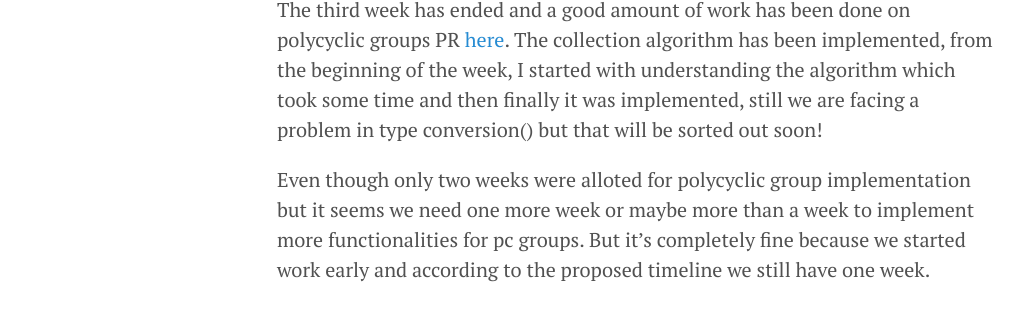
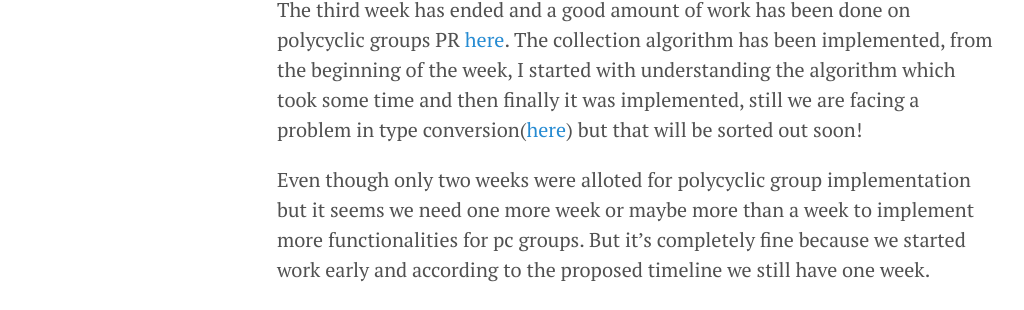
Before and after one commit to divyanshu132/divyanshu132.github.io, a Jekyll site: the page built from _posts/2019-06-17-gsoc-week-3.md, in a window 1280 px wide. Shown: the part 237-547 px from the top of the page, without its empty margins (3-1027 px from the left). Built offline with Jekyll 4.4.1, drawn with Linux system fonts in a browser that asks for light colours; comment, search, counter and statistics services are not loaded.

Commit message:
week-3-updates

```diff
--- a/_posts/2019-06-17-gsoc-week-3.md
+++ b/_posts/2019-06-17-gsoc-week-3.md
@@ -5,7 +5,7 @@ comments: true
 tags: [ gsoc, Sympy]
 ---
 
-The third week has ended and a good amount of work has been done on polycyclic groups PR [here](). The collection algorithm has been implemented, from the beginning of the week, I started with understanding the algorithm which took some time and then finally it was implemented, still we are facing a problem in type conversion() but that will be sorted out soon!
+The third week has ended and a good amount of work has been done on polycyclic groups PR [here](https://github.com/sympy/sympy/pull/16991). The collection algorithm has been implemented, from the beginning of the week, I started with understanding the algorithm which took some time and then finally it was implemented, still we are facing a problem in type conversion([here](https://github.com/sympy/sympy/pull/16991#discussion_r294054681)) but that will be sorted out soon!
 
 Even though only two weeks were alloted for polycyclic group implementation but it seems we need one more week or maybe more than a week to implement more functionalities for pc groups. But it's completely fine because we started work early and according to the proposed timeline we still have one week.
 
```
